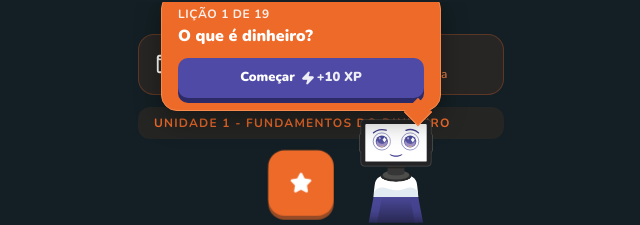
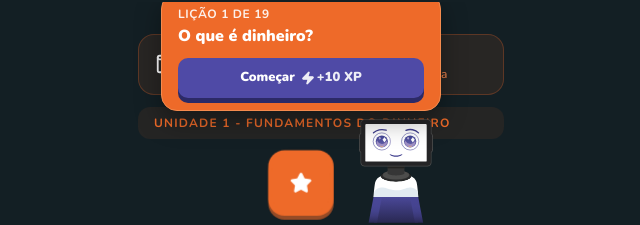
Before and after one commit to Hideki77777/TeensUp, a Next.js app: page /trilhas in a window 1280 px wide. Both pictures are taken after a click on the button 620 px from the left and 277 px from the top of the page. Shown: the part 95-320 px from the top of the page, without its empty margins (319-959 px from the left). Built offline with nearby package versions, Linux system fonts and the light colour scheme.

Commit message:
fix: remove tooltip diamond pointer and keep outside-close

```diff
--- a/src/components/trilha/LessonTooltip.tsx
+++ b/src/components/trilha/LessonTooltip.tsx
@@ -1,7 +1,6 @@
 'use client'
 
-import { useState } from 'react'
-import { useEffect, useRef } from 'react'
+import { useEffect, useRef, useState } from 'react'
 import { motion, AnimatePresence } from 'framer-motion'
 import { useRouter } from 'next/navigation'
 import type { Licao, StatusLicao } from '@/types'
@@ -69,7 +68,6 @@ export default function LessonTooltip({
   return (
     <AnimatePresence>
       {open && (
-        <>
         <motion.div
           className="absolute z-[80] w-[280px] max-w-[calc(100vw-2rem)] bottom-0 left-1/2 -translate-x-1/2"
           initial={{ opacity: 0, y: 10, scale: 0.96 }}
@@ -79,10 +77,6 @@ export default function LessonTooltip({
         >
           <div ref={tooltipRef}>
             <div className="relative bg-[#EE6A29] rounded-[16px] px-4 py-3 shadow-[0_10px_26px_rgba(0,0,0,0.35)] border border-[#F58B4E]">
-                <div
-                  className="absolute right-3 -bottom-3 w-5 h-5 bg-[#EE6A29] rotate-45 border-r border-b border-[#F58B4E]"
-                />
-
               <p className="text-white/90 text-xs font-bold uppercase tracking-wider mb-1">
                 Lição {licaoNumero} de {totalLicoes}
               </p>
@@ -110,12 +104,8 @@ export default function LessonTooltip({
               {showSemVidaInfo && (
                 <div className="mt-2 rounded-xl border border-[#F6A26C] bg-[#0F212C]/55 p-2.5">
                   <p className="text-[11px] text-white font-bold">Sem corações para iniciar.</p>
-                    <p className="text-[11px] text-white/90 mt-1">
-                      Como conseguir mais: ir ao PA Teens e ler o QR Code.
-                    </p>
-                    <p className="text-[11px] text-white/90 mt-1">
-                      Regeneração: 1 coração a cada 2h (máximo de 4 corações, total de 8h).
-                    </p>
+                  <p className="text-[11px] text-white/90 mt-1">Como conseguir mais: ir ao PA Teens e ler o QR Code.</p>
+                  <p className="text-[11px] text-white/90 mt-1">Regeneração: 1 coração a cada 2h (máximo de 4 corações, total de 8h).</p>
                 </div>
               )}
             </div>
@@ -136,7 +126,6 @@ export default function LessonTooltip({
             </motion.div>
           </div>
         </motion.div>
-        </>
       )}
     </AnimatePresence>
   )
```
Lines whose indentation alone changed are shown as unchanged.
